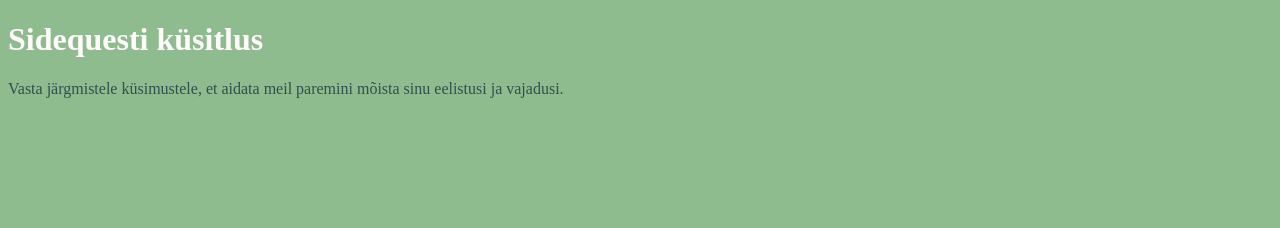
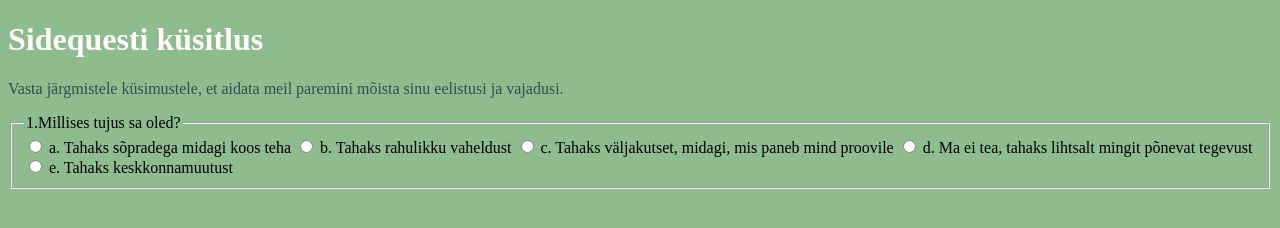
Before and after one commit to amadnaa/anuma, a plain HTML site: page quiz.html in a window 1280 px wide. Drawn offline with Linux system fonts and the light colour scheme.

Commit message:
essa küss

```diff
--- a/quiz.html
+++ b/quiz.html
@@ -10,3 +10,26 @@
     <h1>Sidequesti küsitlus</h1>
     <p>Vasta järgmistele küsimustele, et aidata meil paremini mõista sinu eelistusi ja vajadusi.</p>
 </body></html>
+<fieldset>
+    <legend>1.Millises tujus sa oled?</legend>
+    <label>
+        <input type="radio" name="tujus" value="sõpradega koos olemine">
+        a. Tahaks sõpradega midagi koos teha
+    </label>
+    <label>
+        <input type="radio" name="tujus" value="rahulik">
+        b. Tahaks rahulikku vaheldust
+    </label>
+    <label>
+        <input type="radio" name="tujus" value="seiklus">
+        c. Tahaks väljakutset, midagi, mis paneb mind proovile
+    </label>
+    <label>
+        <input type="radio" name="tujus" value="põnev">
+        d. Ma ei tea, tahaks lihtsalt mingit põnevat tegevust
+    </label>
+    <label>
+        <input type="radio" name="tujus" value="keskkonnamuutus">
+        e. Tahaks keskkonnamuutust
+    </label>
+</fieldset>
```
